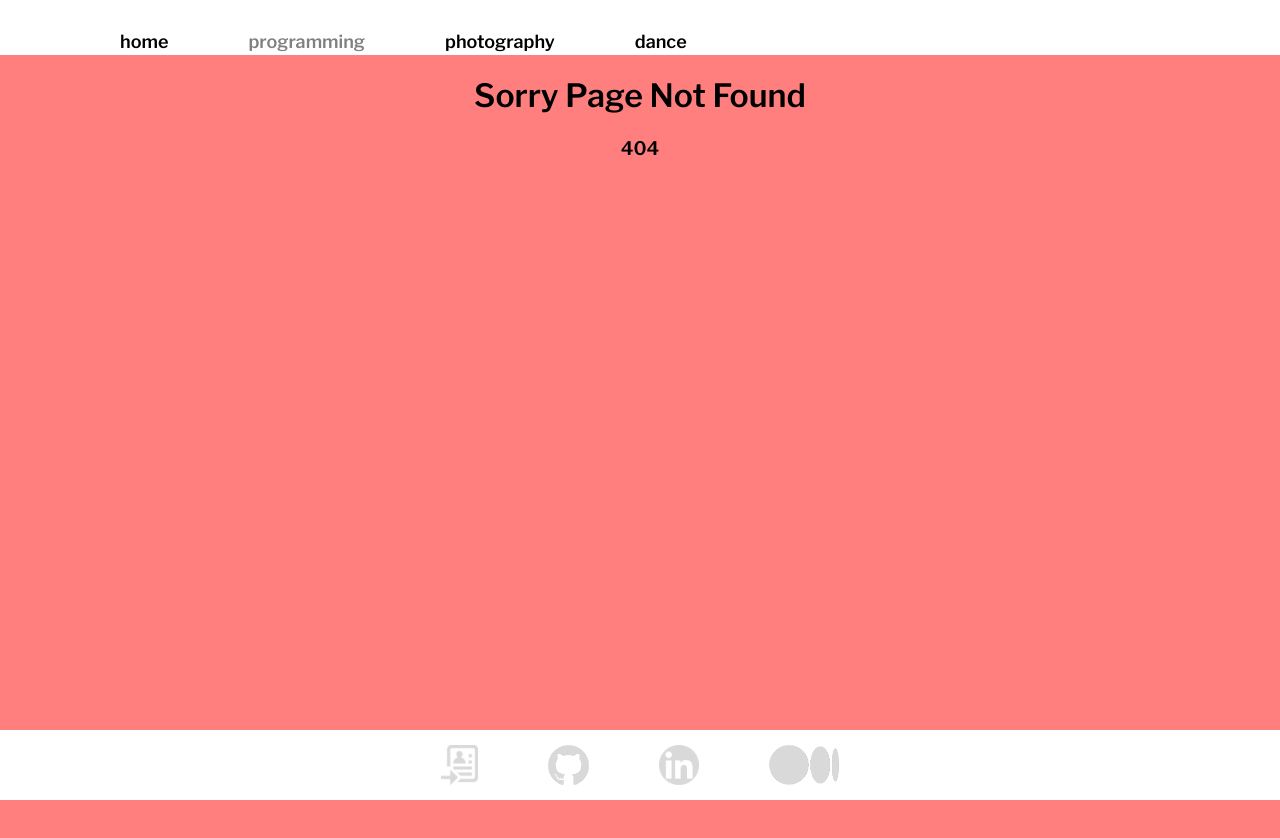
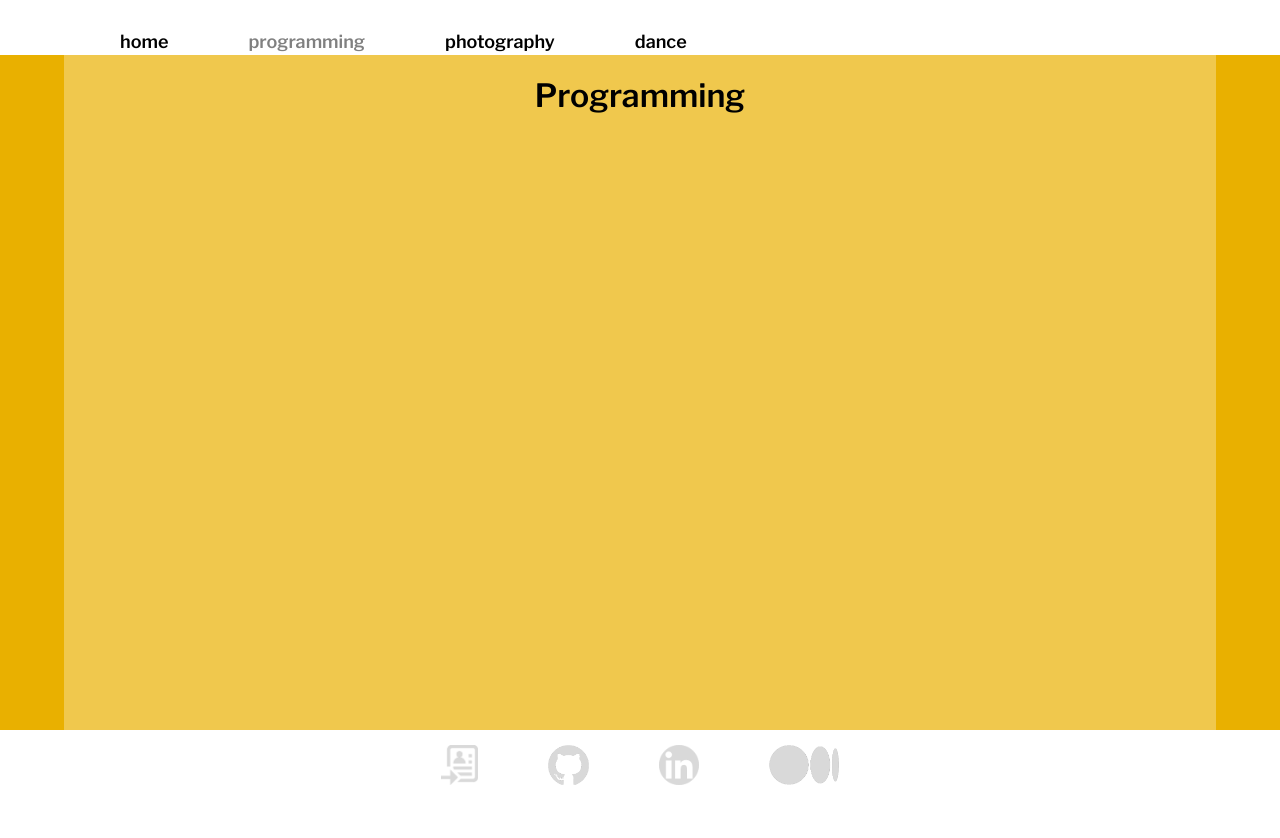
Before and after one commit to haleighdalke/portfolio, a React (Create React App) app: page /programming in a window 1280 px wide. Before the commit this address had no page. Shown: the top 838 px of the page. Before the commit the page ends 800 px from the top, so only its background shows below. Built offline with nearby package versions, Linux system fonts and the light colour scheme.

Commit message:
content pages formatting

```diff
--- a/src/App.js
+++ b/src/App.js
@@ -5,6 +5,7 @@ import NavigationHeader from "./Containers/NavigationHeader"
 import MainContent from './Containers/MainContent';
 import SocialFooter from './Containers/SocialFooter'
 import NotFound from './Components/NotFound'
+import Programming from './Containers/Programming'
 
 import {BrowserRouter, Route, Switch} from 'react-router-dom'
 
@@ -20,7 +21,7 @@ export default class App extends React.Component {
           <Switch>
             <Route exact path='/' component={MainContent} />
             <Route path='/home' component={MainContent} />
-            <Route path='/programming' component={NotFound} />
+            <Route path='/programming' component={Programming} />
             <Route path='/photography' component={NotFound} />
             <Route path='/dance' component={NotFound} />
             <Route component={NotFound} />
--- /dev/null
+++ b/src/Containers/Programming.js
@@ -0,0 +1,27 @@
+import React from 'react'
+import "../Stylesheets/Programming.css"
+
+// import Landing from '../Components/Landing'
+
+export default class Programming extends React.Component {
+
+    state = {
+
+    }
+
+    componentDidMount(){
+
+    }
+
+
+    render(){
+        return (
+            <div className="programming" >
+                <div className="floating-container">
+                    <h1>Programming</h1>
+                </div>
+            </div>
+        )
+    }
+
+}
--- a/src/Stylesheets/App.css
+++ b/src/Stylesheets/App.css
@@ -54,3 +54,14 @@
   white-space: nowrap;
   overflow: hidden;
 }
+
+/* All Content Pages Floating Transparent Container */
+.floating-container {
+  /* position: fixed; */
+  height: 100vh;
+  width: 90%;
+  margin-left: 5%;
+  margin-right: 5%;
+  background-color: rgba(255, 255, 255, 0.3);
+  padding-top: 55px;
+}
--- /dev/null
+++ b/src/Stylesheets/Programming.css
@@ -0,0 +1,6 @@
+.programming {
+    background-color: #E9B000;
+    height: 100vh;
+    /* padding-top: 55px;
+    padding-bottom: 55px; */
+}
```
